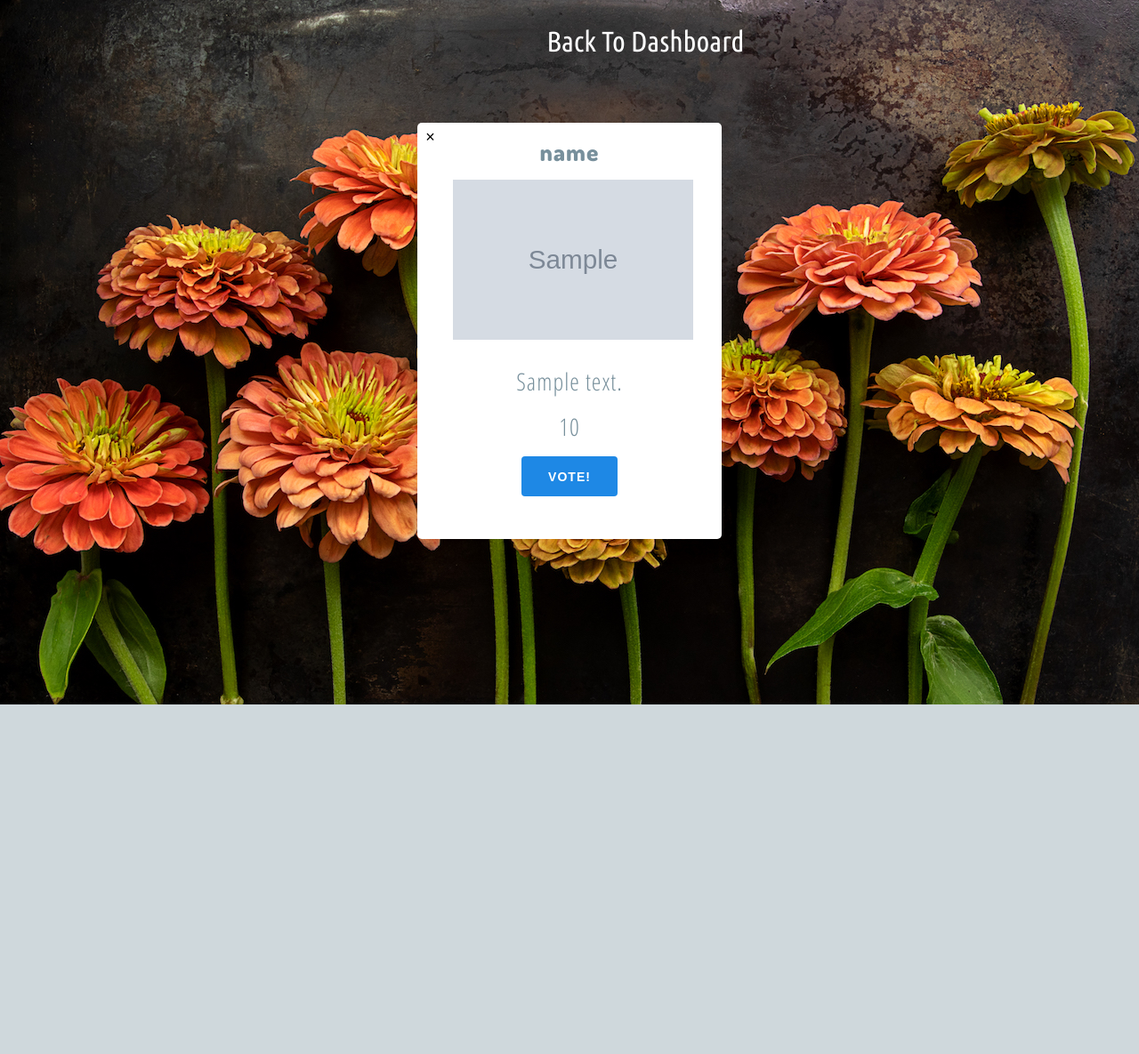
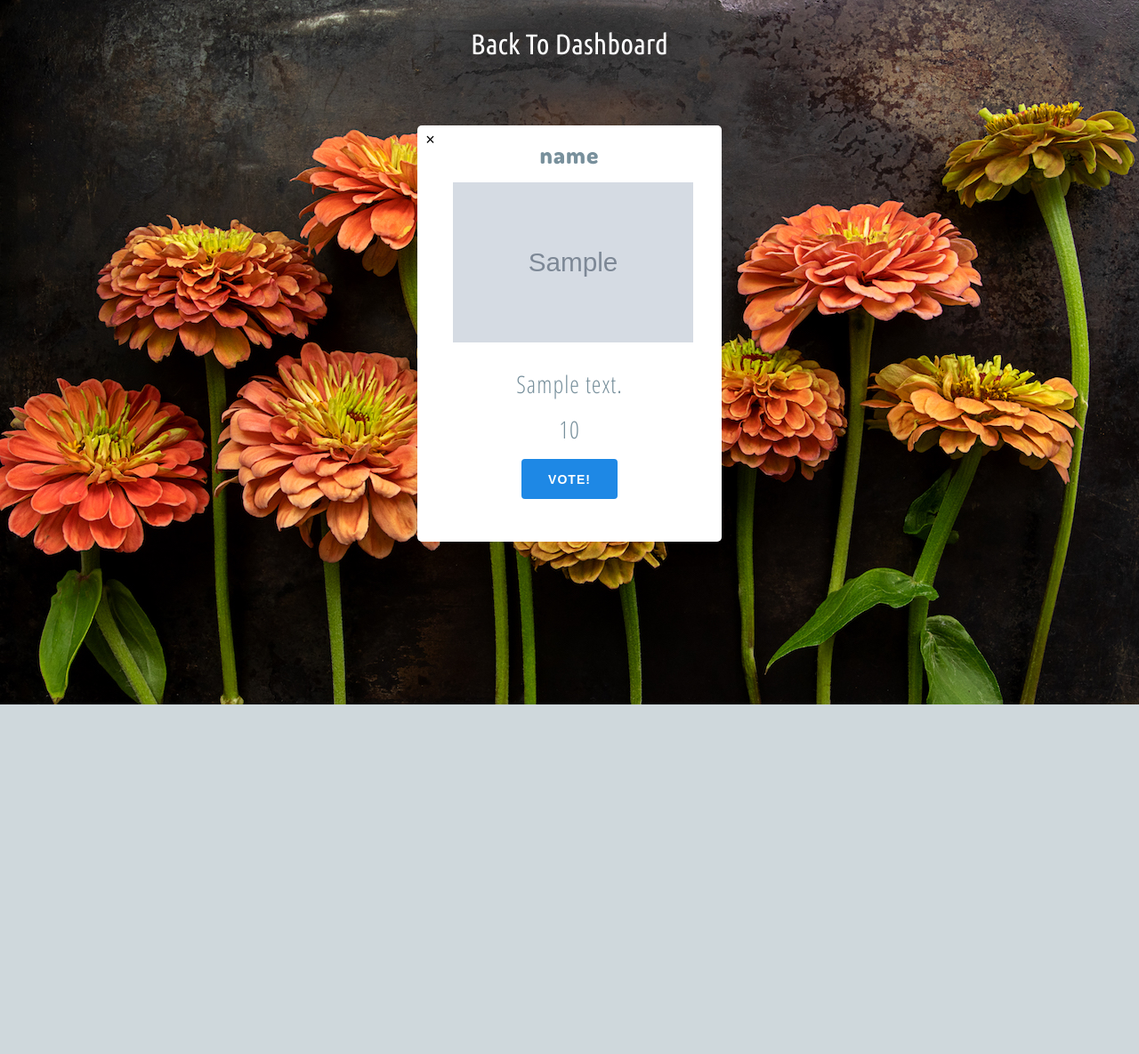
Before and after one commit to omanduj/Ballot_Box, a Flask app: page /dashboard/1 in a window 1280 px wide. Shown: the whole page at 89% size. Before the commit the page ends 792 px from the top, so only its background shows below. Run offline with Flask 2, Linux system fonts and the light colour scheme; the visitor is signed in with stand-in values (Sample User, id 1); grey boxes marked "Sample" are stand-in pictures; a database or web service that is not in the repository returns one stand-in record (values such as "Sample title"); some libraries are stand-ins or nearby versions.

Commit message:
Edits for standardizing appearance

```diff
--- a/vote_proj/static/css/styles.css
+++ b/vote_proj/static/css/styles.css
@@ -89,7 +89,6 @@ p {
    margin-top: -5em;
    margin-left: -2.3em;
    border-radius: 50px;
-
 }
 
 .right_side {
@@ -444,14 +443,15 @@ margin-top: -6em;
 
 .back_button {
     font-family: 'Ubuntu Condensed', sans-serif;    color: white;
-    margin-left: 19.2em;
     margin-top: 1em;
     margin-bottom: -2em;
+    border: 0;
     font-size: 2rem;
     text-decoration:none;
-    background-color: Transparent;
-    background-repeat:no-repeat;
     border: none;
+    display: inline-block;
+    padding: 3px;
+    z-index: 5;
 }
 
 .AClass{
@@ -512,3 +512,8 @@ margin-top: -6em;
 .item_added {
   font-family: 'Varela Round', sans-serif;
 }
+
+.outer {
+  width: 100%;
+  text-align: center;
+}
--- a/vote_proj/templates/voter_page.html
+++ b/vote_proj/templates/voter_page.html
@@ -18,7 +18,7 @@
 
     </script>
     <div style="width:100%; height:100%; overflow-y:scroll; overflow-x:scroll;"">
-        <div>
+        <div class='outer'>
             <a href="/dashboard/" type="submit" class="back_button">Back To Dashboard</a>
             <div class="card-wrapper3">
                 {% for name, value in item.items() %}
```
